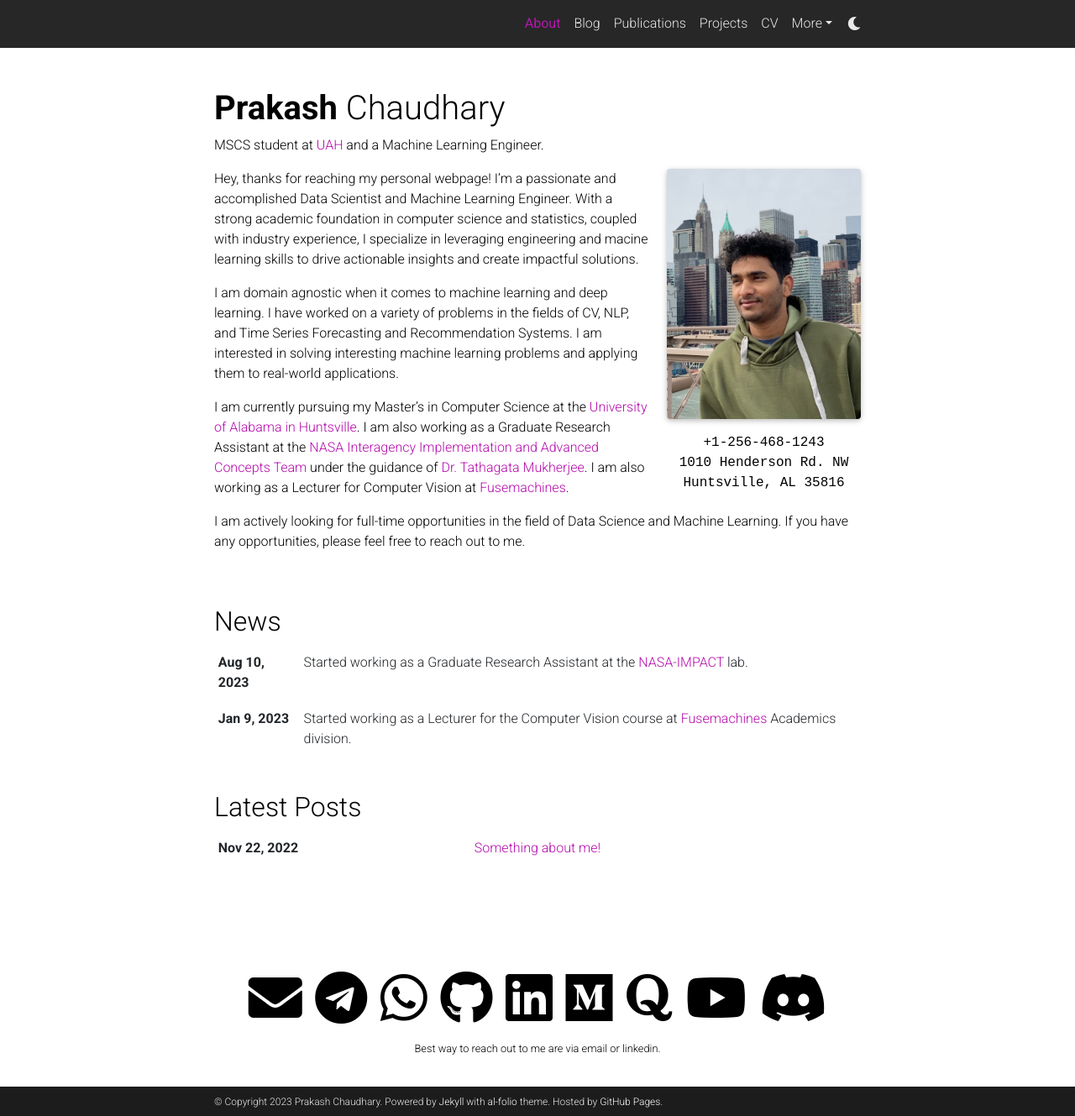
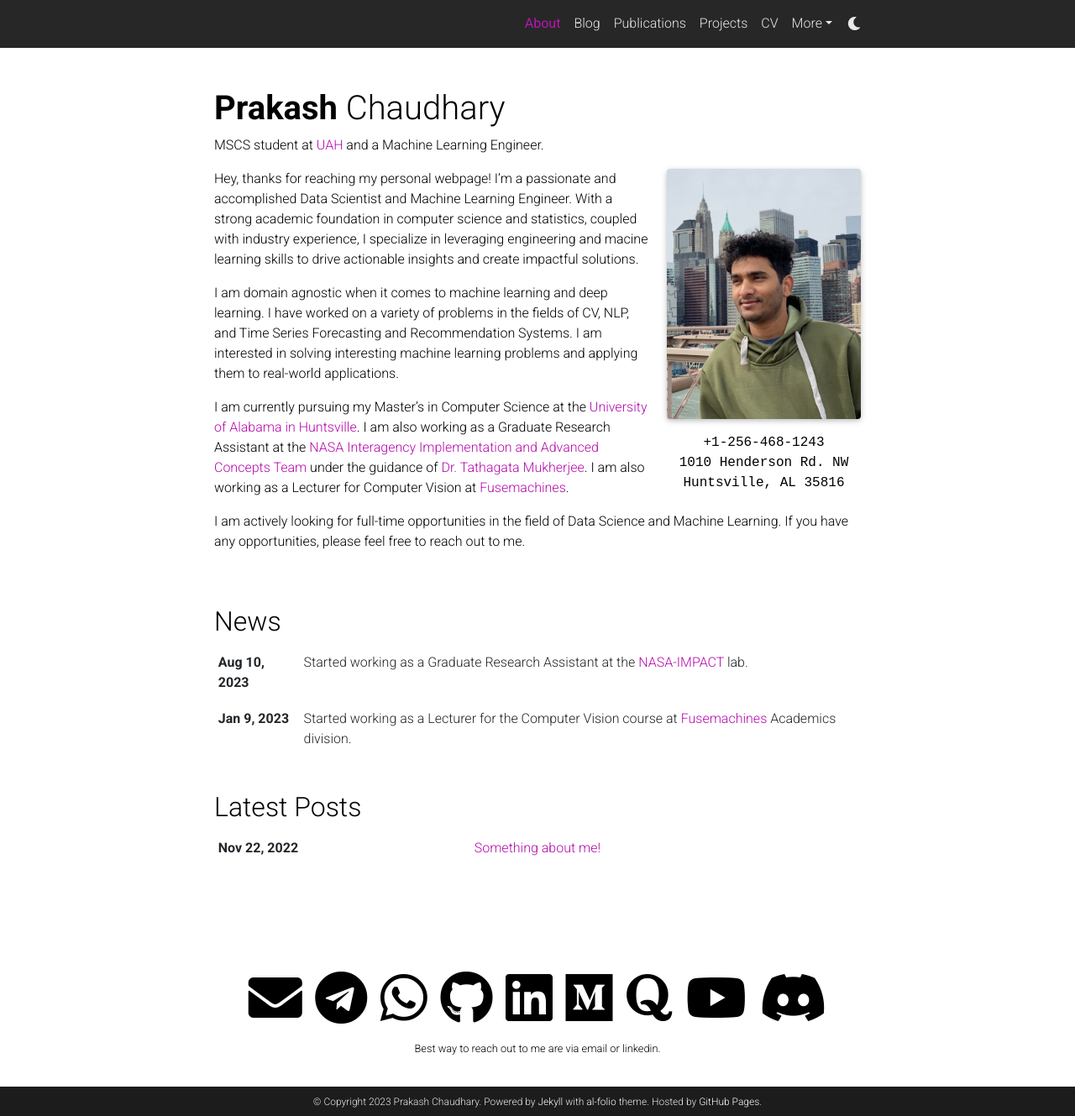
Before and after one commit to connectwithprakash/connectwithprakash.github.io, a Jekyll site: the page built from _pages/about.md, in a window 1280 px wide and 1329 px high. Shown: the whole window at 84% size. Built offline with Jekyll 4.4.1, drawn with Linux system fonts in a browser that asks for light colours; full-size pictures stand in for the smaller copies a plugin makes; comment, search, counter and statistics services are not loaded; a style sheet for code colours, icons or effects is not loaded.

Commit message:
[Style]: Center the footer text.

```diff
--- a/_includes/footer.html
+++ b/_includes/footer.html
@@ -1,6 +1,6 @@
 {% if site.footer_fixed %}
 <footer class="fixed-bottom">
-  <div class="container mt-0">
+  <div class="container mt-0 text-center">
     &copy; Copyright {{ site.time | date: '%Y' }} {{ site.first_name }} {{
     site.middle_name }} {{ site.last_name }}. {{ site.footer_text }}
     {%- if site.impressum_path -%}
```
